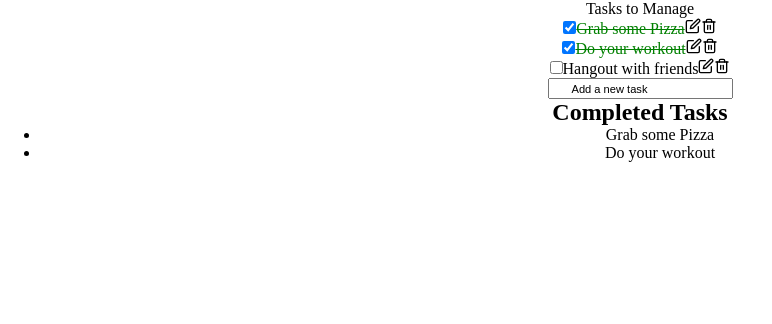
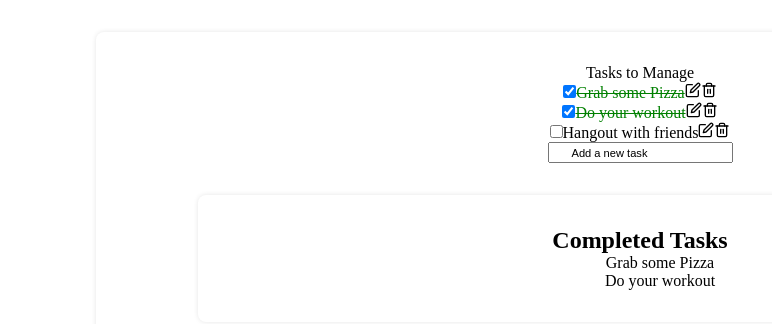
Before and after one commit to EEmeri000/ToDoProject, a React (Create React App) app in the folder todo/: page /todolist in a window 1280 px wide. Shown: the top 324 px of the page, without its empty margins (0-772 px from the left). Built offline with nearby package versions, Linux system fonts and the light colour scheme.

Commit message:
Added some styling Changes

```diff
--- a/todo/src/components/Completed/Completed.css
+++ b/todo/src/components/Completed/Completed.css
@@ -0,0 +1,11 @@
+.completed-container {
+    background-color: #fff;
+    box-shadow: 0 0 5px rgba(0, 0, 0, 0.1);
+    border-radius: 8px;
+    margin: 2rem auto;
+    padding: 2rem;
+    width: 80%;
+  }
+.completed-list {
+    list-style-type: none;
+}
--- a/todo/src/components/ToDo/ToDo.css
+++ b/todo/src/components/ToDo/ToDo.css
@@ -7,3 +7,12 @@ input[type=checkbox]:checked + .task {
     color:green;
     text-decoration: line-through;
   }
+
+.todo-container {
+    background-color: #fff;
+    box-shadow: 0 0 5px rgba(0, 0, 0, 0.1);
+    border-radius: 8px;
+    margin: 2rem auto;
+    padding: 2rem;
+    width: 80%;
+  }
```
